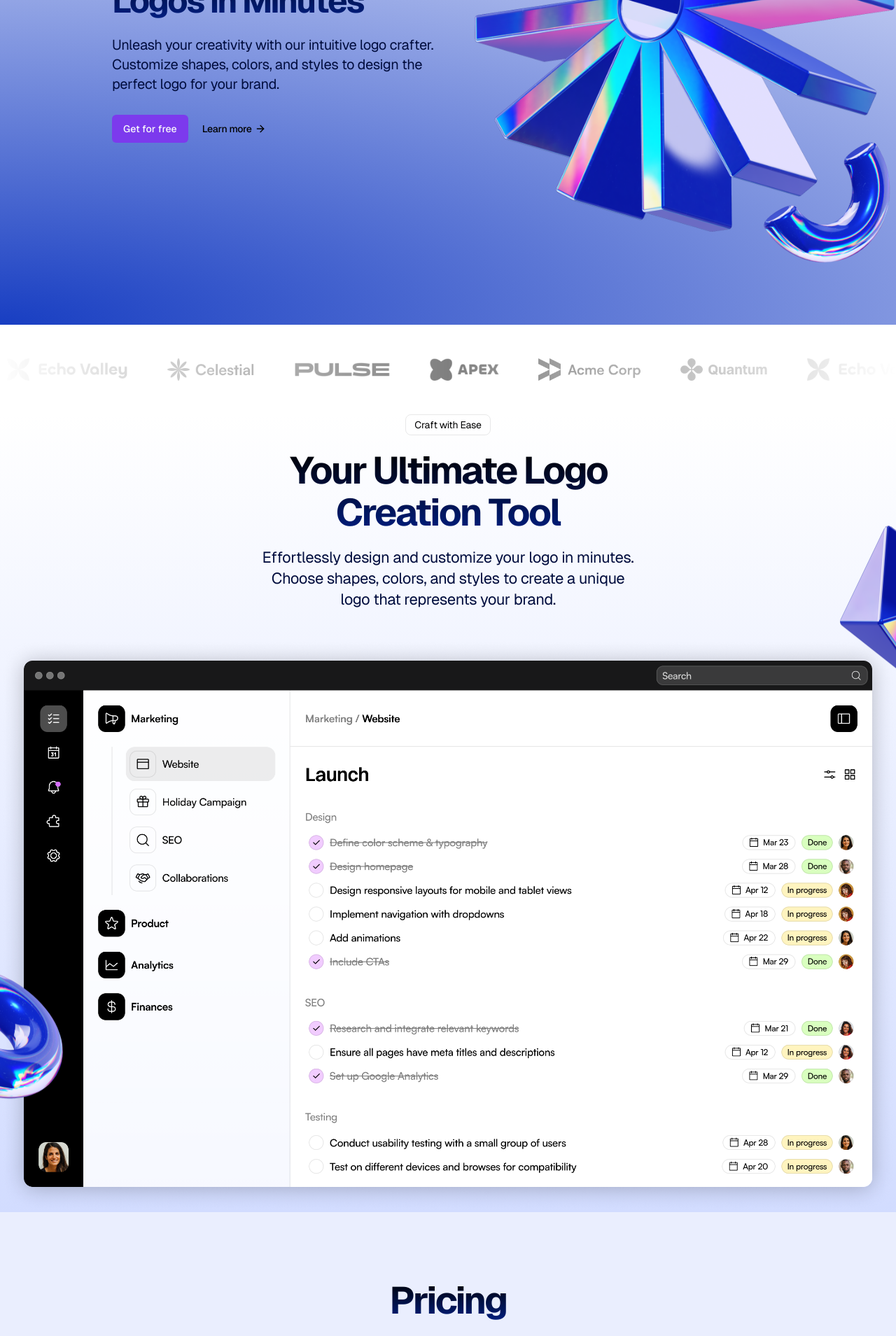
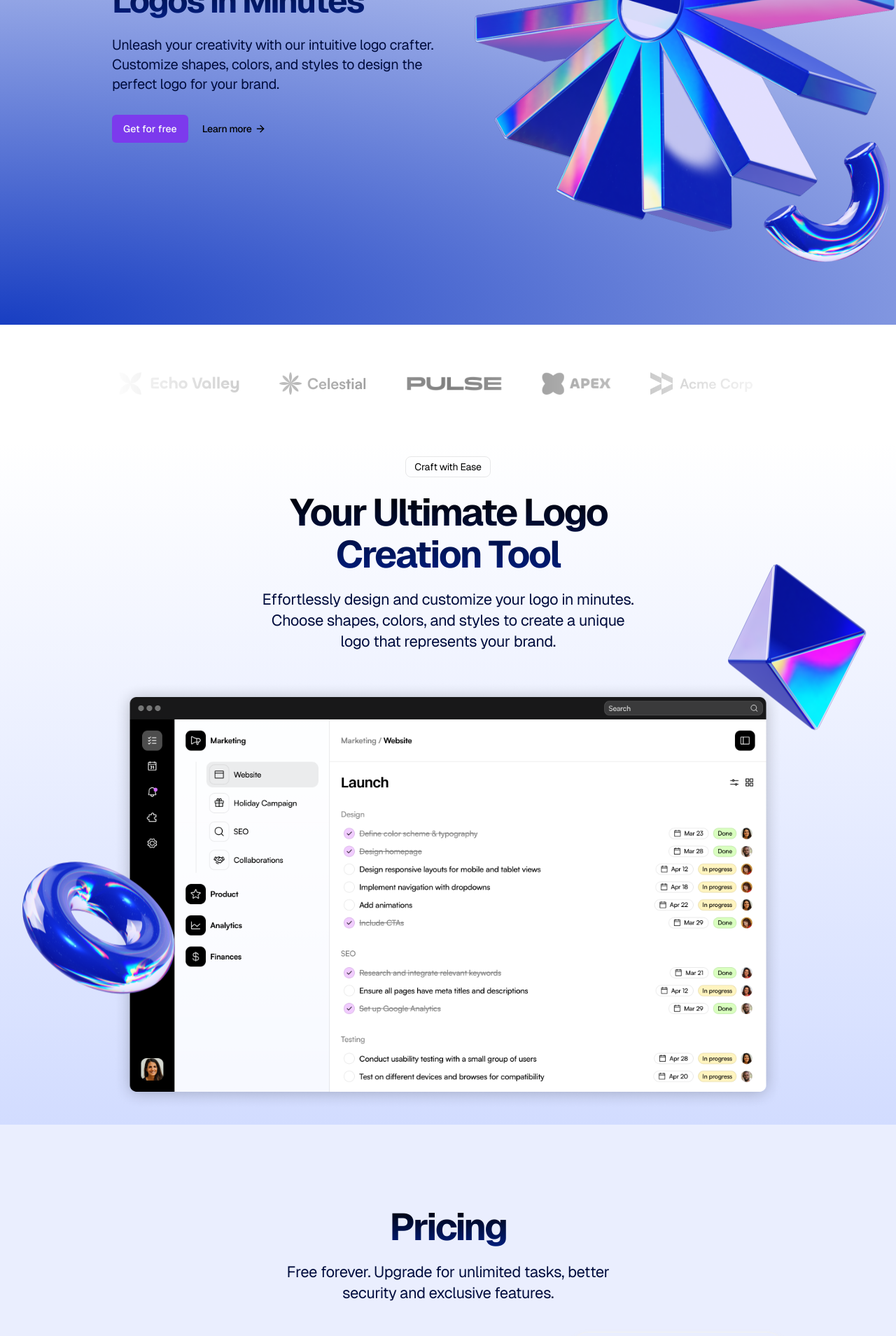
Before and after one commit to NathansStuff/logocraft, a Next.js app: page / in a window 1280 px wide. Shown: the part 460-2369 px from the top of the page at 70% size. Built offline with nearby package versions, Linux system fonts and the light colour scheme.

Commit message:
style: scaling

```diff
--- a/src/app/(public)/CallToAction.tsx
+++ b/src/app/(public)/CallToAction.tsx
@@ -2,6 +2,7 @@
 
 import SpringImage from '@/assets/spring.png';
 import StarImage from '@/assets/star.png';
+import PageLayout from '@/components/container/PageLayout';
 import { motion, useScroll, useTransform } from 'framer-motion';
 import { ArrowRight } from 'lucide-react';
 import { useRef } from 'react';
@@ -18,7 +19,7 @@ function CallToAction() {
       ref={sectionRef}
       className='bg-gradient-to-b from-white to-[#D2DCFF] py-24 overflow-x-clip'
     >
-      <div className='container'>
+      <PageLayout>
         <div className='section-heading relative'>
           <h2 className='section-title'>Sign up for free today</h2>
           <p className='section-description mt-5'>
@@ -51,7 +52,7 @@ function CallToAction() {
             <ArrowRight className='size-5' />
           </button>
         </div>
-      </div>
+      </PageLayout>
     </section>
   );
 }
--- a/src/app/(public)/Footer.tsx
+++ b/src/app/(public)/Footer.tsx
@@ -1,4 +1,5 @@
 import Logo from '@/assets/logosaas.png';
+import PageLayout from '@/components/container/PageLayout';
 import { Instagram, Linkedin, Pin, X, Youtube } from 'lucide-react';
 
 import Image from 'next/image';
@@ -6,7 +7,7 @@ import Image from 'next/image';
 function Footer() {
   return (
     <footer className='bg-black text-[#BCBCBC] text-sm py-10 text-center'>
-      <div className='container'>
+      <PageLayout>
         <div className='inline-flex relative before:content-[""] before:h-full before:blur before:bottom-0 before:w-full before:bg-[linear-gradient(to_right,#F87BFF,#FB92CF,#FFDD9B,#C2F0B1,#2FD8FE)] before:absolute'>
           <Image
             src={Logo}
@@ -34,7 +35,7 @@ function Footer() {
         <p className='mt-6'>
           &copy; 2024 Your Company, Inc. All rights reserved.
         </p>
-      </div>
+      </PageLayout>
     </footer>
   );
 }
--- a/src/app/(public)/Hero.tsx
+++ b/src/app/(public)/Hero.tsx
@@ -73,7 +73,7 @@ function Hero() {
               src={NoodleImage.src}
               width={220}
               alt='noodle'
-              className='hidden lg:block top-[564px] left-[448px] absolute rotate-[30deg]'
+              className='hidden xl:block top-[564px] left-[448px] 2xl:left-[548px] absolute rotate-[30deg]'
               style={{
                 rotate: 30,
                 translateY,
--- a/src/app/(public)/LogoTicker.tsx
+++ b/src/app/(public)/LogoTicker.tsx
@@ -1,18 +1,21 @@
 'use client';
 
 import acmeLogo from '@/assets/logo-acme.png';
+import apexLogo from '@/assets/logo-apex.png';
+import celestialLogo from '@/assets/logo-celestial.png';
+import echoLogo from '@/assets/logo-echo.png';
+import pulseLogo from '@/assets/logo-pulse.png';
 import quantumLogo from '@/assets/logo-quantum.png';
-import echoLogo from '@/assets/logo-echo.png';
-import celestialLogo from '@/assets/logo-celestial.png';
-import pulseLogo from '@/assets/logo-pulse.png';
-import apexLogo from '@/assets/logo-apex.png';
 
+import PageLayout from '@/components/container/PageLayout';
+import { motion } from 'framer-motion';
 import Image from 'next/image';
-import { motion } from 'framer-motion';
 
 function LogoTicker() {
   return (
     <div className='py-8 bg-white md:py-12'>
+      {' '}
+      <PageLayout>
         <div className='container'>
           <div className='flex overflow-hidden [mask-image:linear-gradient(to_right,transparent,black,transparent)]'>
             <motion.div
@@ -92,6 +95,7 @@ function LogoTicker() {
             </motion.div>
           </div>
         </div>
+      </PageLayout>
     </div>
   );
 }
--- a/src/app/(public)/Pricing.tsx
+++ b/src/app/(public)/Pricing.tsx
@@ -1,5 +1,6 @@
 'use client';
 
+import PageLayout from '@/components/container/PageLayout';
 import { pricingTiers } from '@/data/pricingTiers';
 import { motion } from 'framer-motion';
 import { CheckIcon } from 'lucide-react';
@@ -8,7 +9,7 @@ import { twMerge } from 'tailwind-merge';
 function Pricing() {
   return (
     <section className='py-24'>
-      <div className='container'>
+      <PageLayout>
         <div className='section-heading'>
           <h2 className='section-title'>Pricing</h2>
           <p className='section-description mt-5'>
@@ -95,7 +96,7 @@ function Pricing() {
             );
           })}
         </div>
-      </div>
+      </PageLayout>
     </section>
   );
 }
--- a/src/app/(public)/ProductShowcase.tsx
+++ b/src/app/(public)/ProductShowcase.tsx
@@ -3,6 +3,7 @@
 import ProductImage from '@/assets/product-image.png';
 import PyramidImage from '@/assets/pyramid.png';
 import TubeImage from '@/assets/tube.png';
+import PageLayout from '@/components/container/PageLayout';
 import { motion, useScroll, useTransform } from 'framer-motion';
 import Image from 'next/image';
 import { useRef } from 'react';
@@ -19,7 +20,7 @@ function ProductShowcase() {
       ref={sectionRef}
       className='bg-gradient-to-b from-[#fff] to-[#d2dcff] overflow-x-clip'
     >
-      <div className='container'>
+      <PageLayout>
         <div className='section-heading'>
           <div className='flex justify-center'>
             <div className='tag'>Craft with Ease</div>
@@ -60,7 +61,7 @@ function ProductShowcase() {
             }}
           />
         </div>
-      </div>
+      </PageLayout>
     </section>
   );
 }
--- a/src/app/(public)/Testimonials.tsx
+++ b/src/app/(public)/Testimonials.tsx
@@ -1,5 +1,6 @@
 'use client';
 
+import PageLayout from '@/components/container/PageLayout';
 import { testimonialData } from '@/data/testimonialsData';
 import { motion } from 'framer-motion';
 import Image from 'next/image';
@@ -11,8 +12,8 @@ function Testimonials() {
   const thirdColumn = testimonialData.slice(6, 9);
 
   return (
-    <section className='bg-white'>
-      <div className='container'>
+    <section className='bg-white pt-5'>
+      <PageLayout>
         <div className='section-heading'>
           <div className='flex justify-center'>
             <div className='tag'>Testimonials</div>
@@ -40,7 +41,7 @@ function Testimonials() {
             duration={17}
           />
         </div>
-      </div>
+      </PageLayout>
     </section>
   );
 }
```
Also changed, not shown: 1 other file (tests, documents, lock files or other folders). Lines whose indentation alone changed are shown as unchanged.
